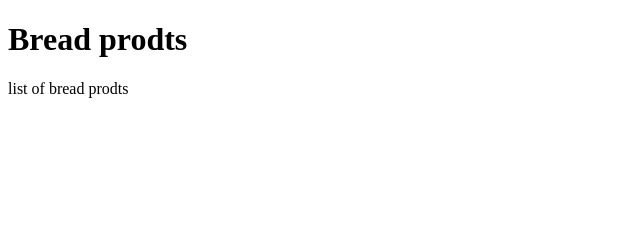
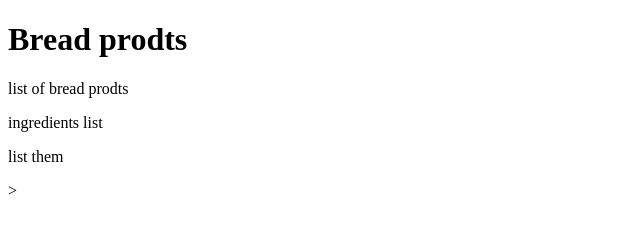
Before and after one commit to VaibhavShetter/com.bread.demo, a plain HTML site: page WebContent/index.html in a window 1280 px wide. Shown: the whole page, without its empty margins (0-640 px from the left). Drawn offline with Linux system fonts and the light colour scheme.

Commit message:
bug fixing has to be done v1.1 prdts

```diff
--- a/WebContent/index.html
+++ b/WebContent/index.html
@@ -7,5 +7,7 @@
 <body>
 <h1>Bread prodts</h1>
 <p>list of bread prodts <p>
+<span>ingredients list</span>
+<p> list them</p>>
 </body>
 </html>
```
